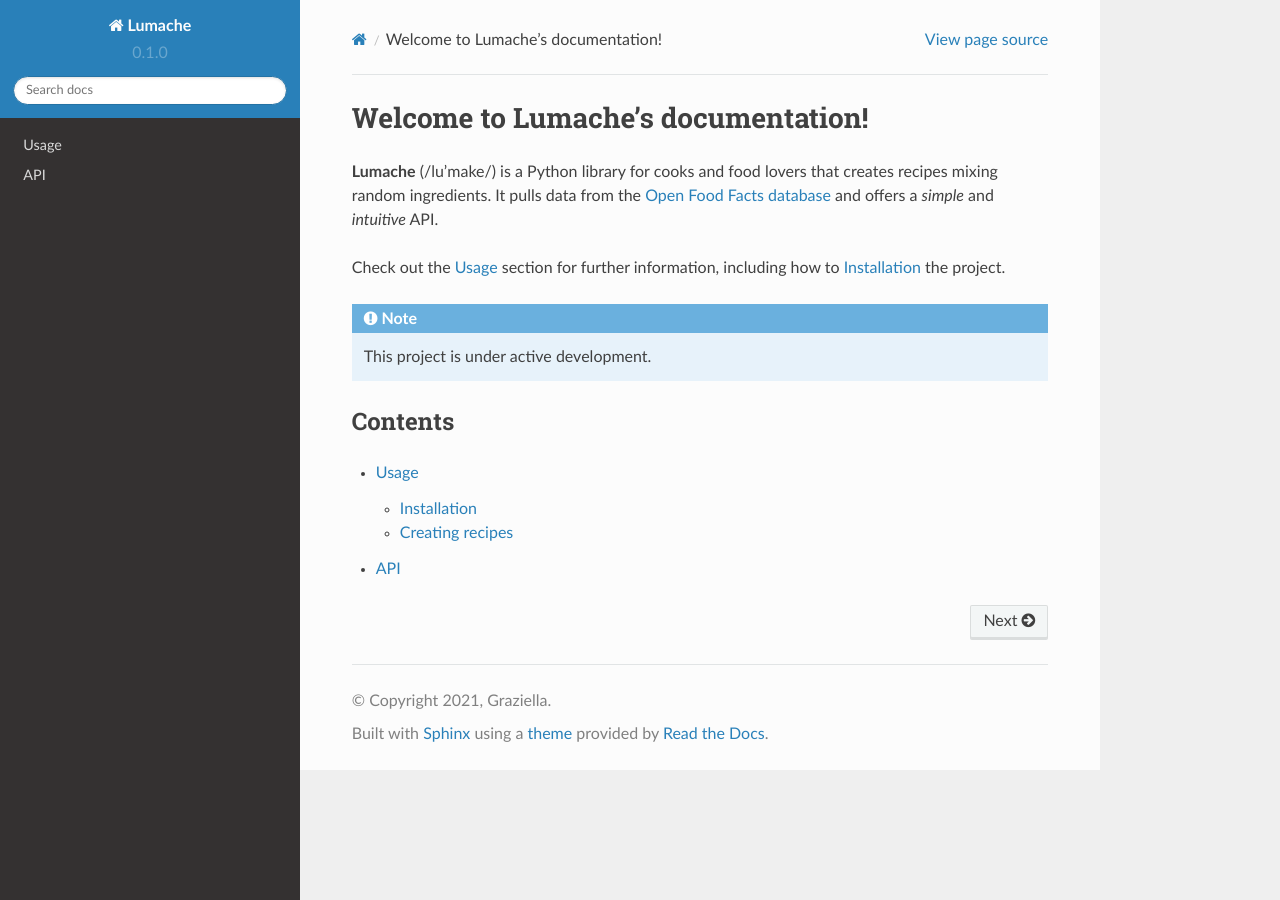
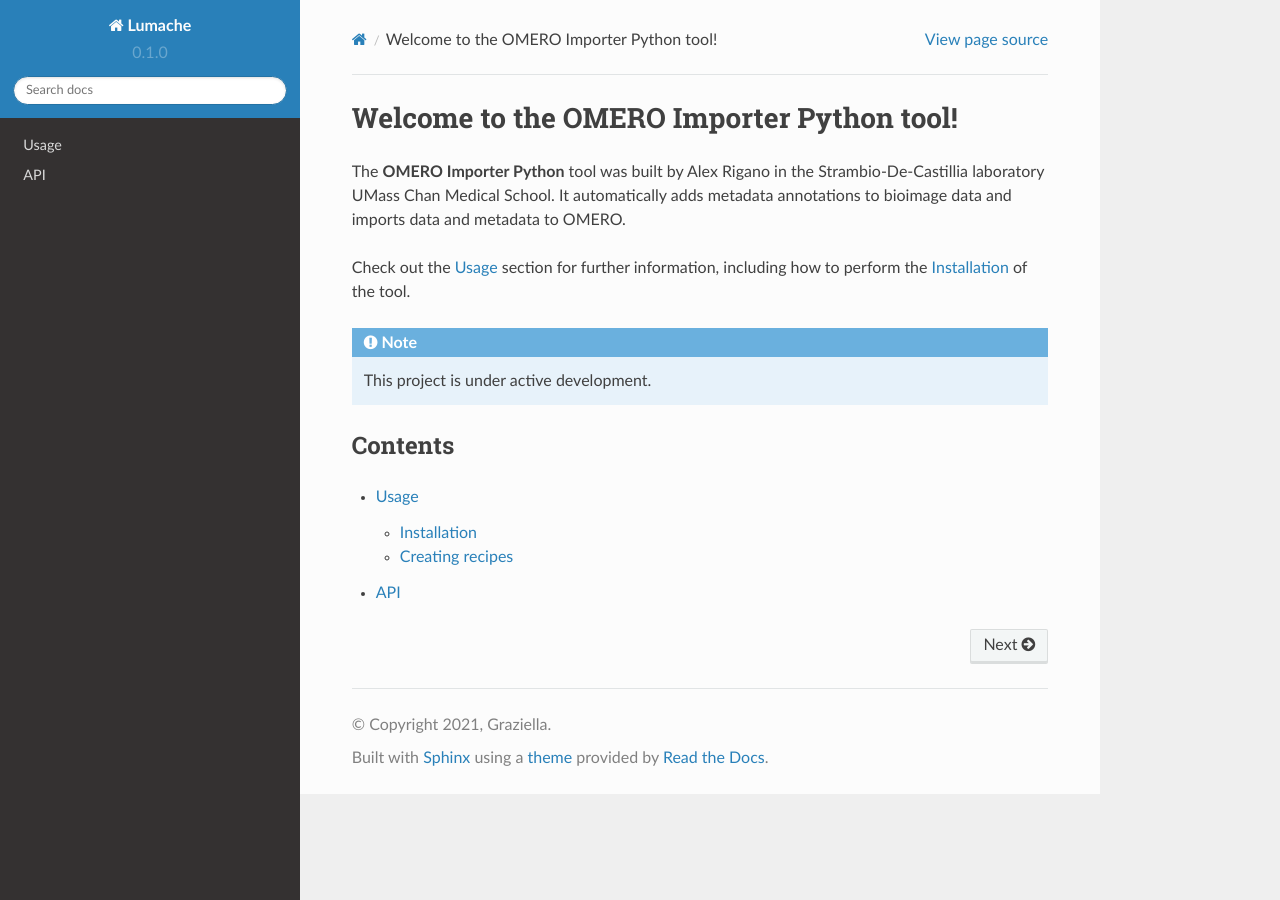
Before and after one commit to WU-BIMAC/OmeroImporterPy-docs, a Sphinx documentation site: the page built from docs/source/index.rst, in a window 1280 px wide. Built offline with Sphinx 7.4.7 and the Read the Docs theme 2.0.0, drawn with Linux system fonts in a browser that asks for light colours.

Commit message:
Update index.rst

```diff
--- a/docs/source/index.rst
+++ b/docs/source/index.rst
@@ -1,13 +1,12 @@
-Welcome to Lumache's documentation!
-===================================
+==========================================
+Welcome to the OMERO Importer Python tool!
+==========================================
 
-**Lumache** (/lu'make/) is a Python library for cooks and food lovers
-that creates recipes mixing random ingredients.
-It pulls data from the `Open Food Facts database <https://world.openfoodfacts.org/>`_
-and offers a *simple* and *intuitive* API.
+The **OMERO Importer Python** tool was built by Alex Rigano in the Strambio-De-Castillia laboratory UMass Chan Medical School.
+It automatically adds metadata annotations to bioimage data and imports data and metadata to OMERO.
 
 Check out the :doc:`usage` section for further information, including
-how to :ref:`installation` the project.
+how to perform the :ref:`installation` of the tool.
 
 .. note::
 
```
